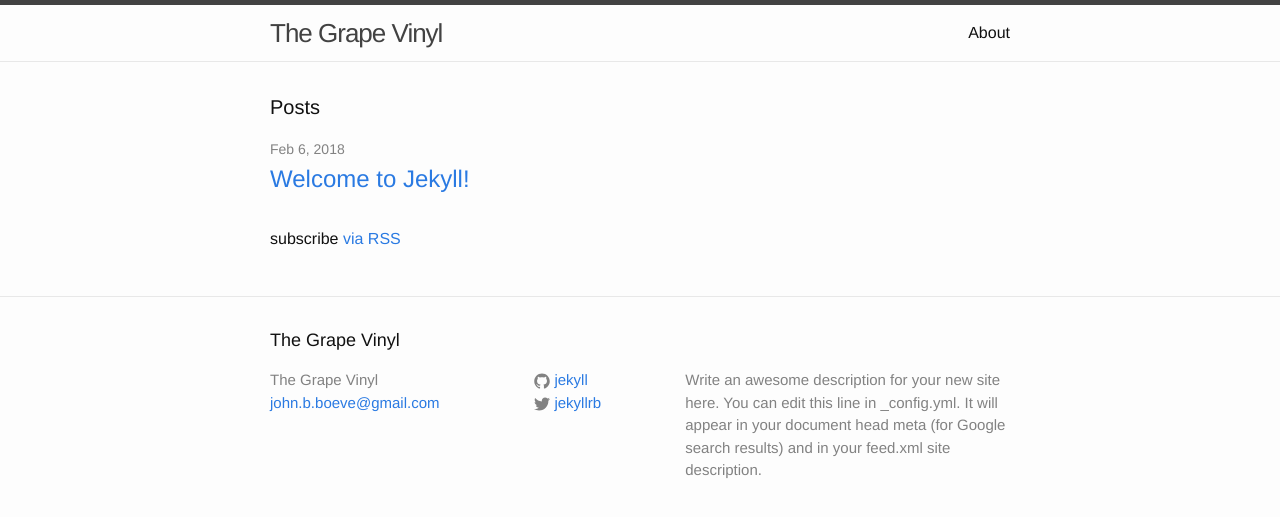
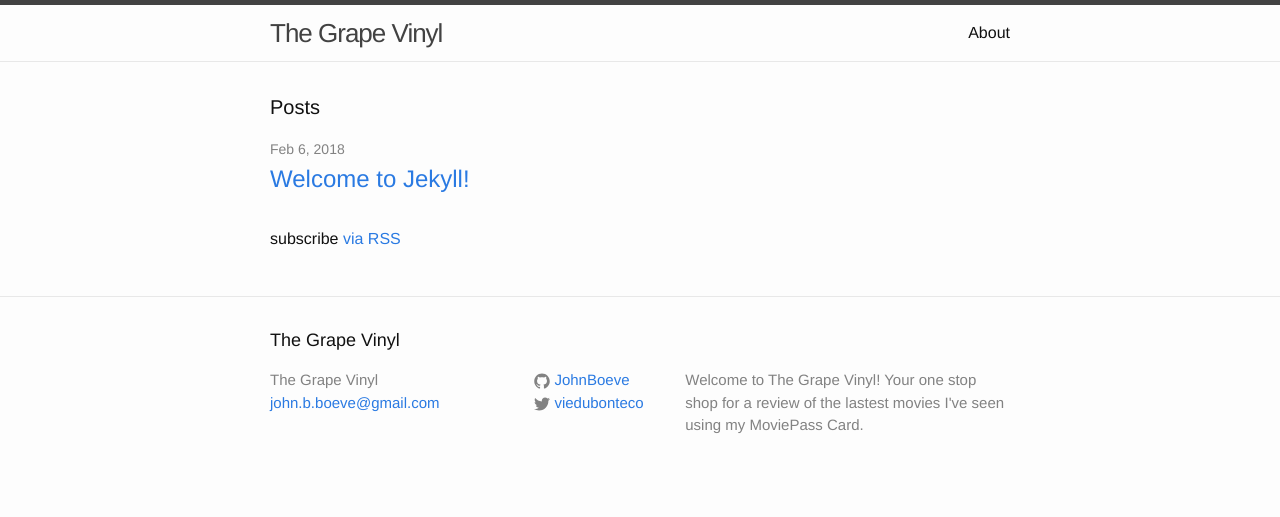
Before and after one commit to JohnBoeve/JohnBoeve.github.io, a Jekyll site: the page built from index.html, in a window 1280 px wide. Shown: the top 517 px of the page. Built offline with Jekyll 4.4.1, drawn with Linux system fonts in a browser that asks for light colours.

Commit message:
Update _config.yml

```diff
--- a/_config.yml
+++ b/_config.yml
@@ -9,13 +9,12 @@
 title: The Grape Vinyl
 email: john.b.boeve@gmail.com
 description: > # this means to ignore newlines until "baseurl:"
-  Write an awesome description for your new site here. You can edit this
-  line in _config.yml. It will appear in your document head meta (for
-  Google search results) and in your feed.xml site description.
+  Welcome to The Grape Vinyl! Your one stop shop for a review
+  of the lastest movies I've seen using my MoviePass Card.
 baseurl: "" # the subpath of your site, e.g. /blog
 url: "http://yourdomain.com" # the base hostname & protocol for your site
-twitter_username: jekyllrb
-github_username:  jekyll
+twitter_username: viedubonteco
+github_username:  JohnBoeve
 
 # Build settings
 markdown: kramdown
```
